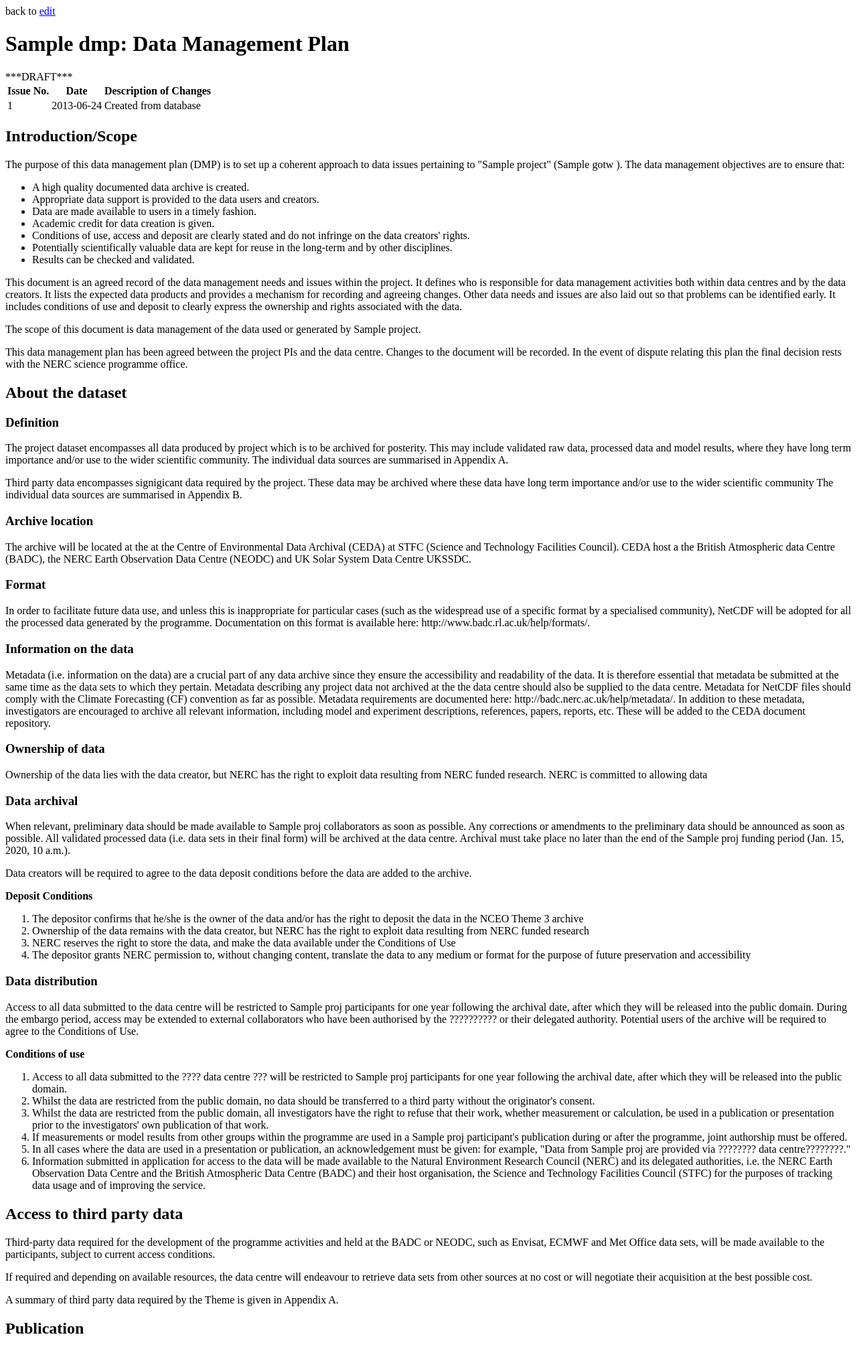
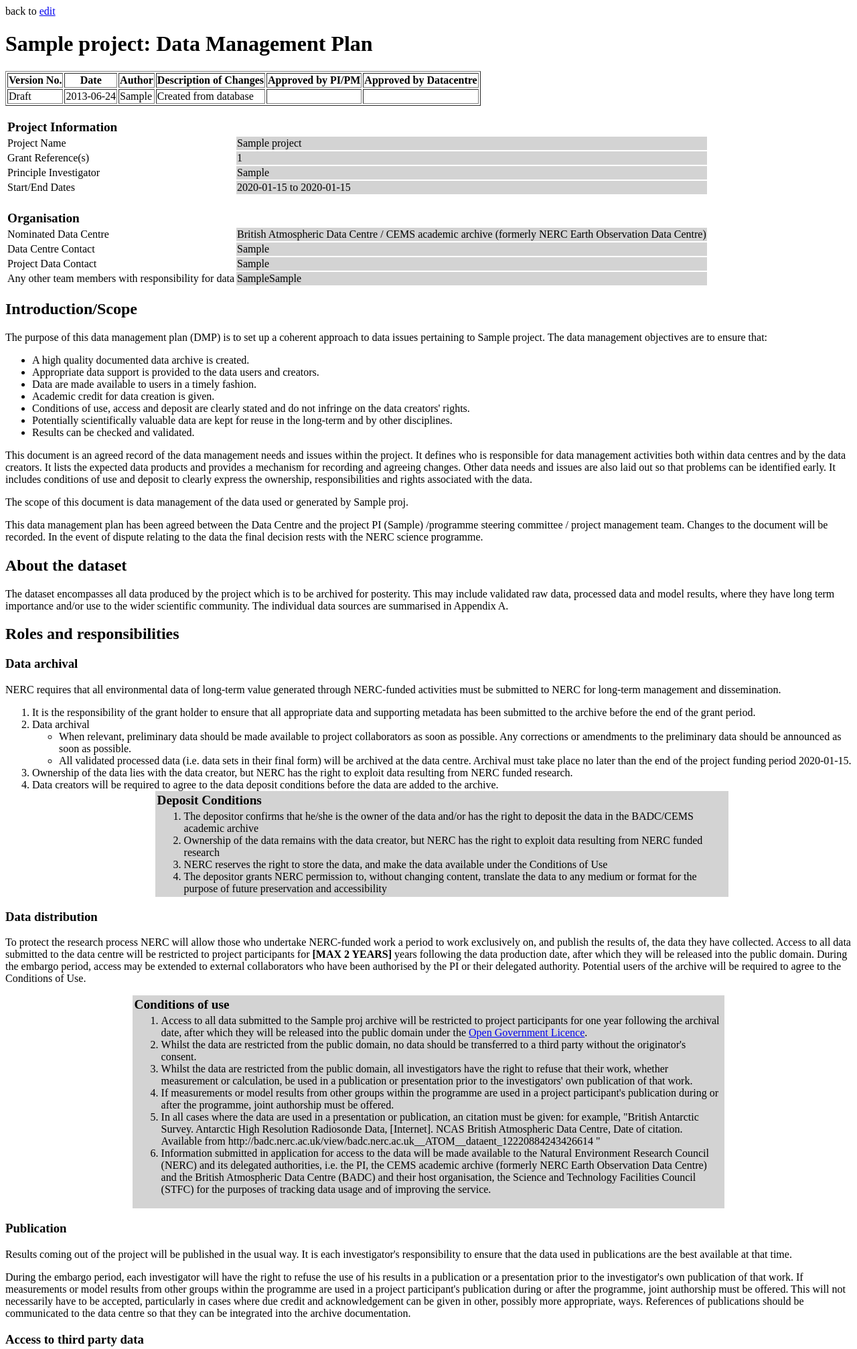
Before and after one commit to cedadev/cedainfodb, a Django app: template cedainfo/dmp/templates/dmp/dmp_draft.html in a window 1280 px wide. Shown: the top 2014 px of the page at 67% size. Run offline with Django 3.2, Linux system fonts and the light colour scheme; the template is opened without the code that fills it: most values are stand-ins (such as "Sample title", 1, 10 or a date in 2020).

Commit message:
updated dmp template
git-svn-id: http://team.ceda.ac.uk/svn/ceda/ceda_software/cedainfodb/django/trunk@12393 a6d0c4e4-8e0a-0410-98ec-c2d9f1a29e40

```diff
--- a/cedainfo/dmp/models.py
+++ b/cedainfo/dmp/models.py
@@ -24,6 +24,7 @@ class Project(models.Model):
     date_added = models.DateTimeField(auto_now_add=True)
     desc = models.TextField(blank=True, null=True)
     notes = models.TextField(blank=True, null=True)
+    data_activities = models.TextField(blank=True, null=True, help_text="Short description of data generation activities. eg Data will be collected by FAAM aircraft/ground instruments. Are there intensive measurement campaigns?")
     startdate = models.DateField(blank=True, null=True)
     enddate = models.DateField(blank=True, null=True)
     sciSupContact = models.ForeignKey(User, help_text="CEDA person contact for this Project", blank=True, null=True)
--- a/cedainfo/dmp/templates/dmp/dmp_draft.html
+++ b/cedainfo/dmp/templates/dmp/dmp_draft.html
@@ -1,24 +1,47 @@
 
+
+<html>
+<head>
+</head>
+<body>
 back to <a href="/admin/dmp/project/{{ project.id }}">edit</a>
 
 
-<h1>{{ dmp.title }}: Data Management Plan</h1>
+<h1>{{project.title}}: Data Management Plan</h1>
 
-***DRAFT***
+
+
+<table border=1>
+<tr><th>Version No.</th><th>Date</th><th>Author</th><th>Description of Changes</th><th>Approved by PI/PM</th><th>Approved by Datacentre</th></tr>
+<tr><td>Draft</td><td>{% now "Y-m-d" %}</td><td>{{project.sciSupContact}}</td><td>Created from database</td><td>&nbsp</td><td>&nbsp</td></tr>
+</table>
+<br>
+
+
+
 
 <table>
-<tr><th>Issue No.</th><th>Date</th><th>Description of Changes</th></tr>
-<tr><td>1</td><td>{% now "Y-m-d" %}</td><td>Created from database</td></tr>
+<tr><td colspan=2 style='font-size:larger'><b>Project Information</b></td></tr>
+<tr><td>Project Name</td><td BGCOLOR='lightgrey'>{{ project.title }}</td></tr>
+<tr><td>Grant Reference(s)</td><td BGCOLOR='lightgrey'>{% for grant in project.grants %}{{ grant.number }} {% endfor %}</td></tr>
+<tr><td>Principle Investigator</td><td BGCOLOR='lightgrey'>{{ project.PI }}</td></tr>
+<tr><td>Start/End Dates</td><td BGCOLOR='lightgrey'>{{ project.startdate }} to {{ project.enddate }}</td></tr>
+
+<tr><td colspan=2>&nbsp</td></tr>
+<tr><td colspan=2 style='font-size:larger'><b>Organisation</b></td></tr>
+
+<tr><td>Nominated Data Centre</td><td BGCOLOR='lightgrey'>British Atmospheric Data Centre / CEMS academic archive (formerly NERC Earth Observation Data Centre)</td></tr>
+<tr><td>Data Centre Contact</td><td BGCOLOR='lightgrey'>{{project.sciSupContact}}</td></tr>
+<tr><td>Project Data Contact</td><td BGCOLOR='lightgrey'>{{ project.PI }}</td></tr>
+<tr><td>Any other team members with responsibility for data</td><td BGCOLOR='lightgrey'>{{ project.Contact1 }}{{ project.Contact2 }}</td></tr>
 </table>
-
-
 
 
 <h2>Introduction/Scope </h2>
 
 
 <p>The purpose of this data management plan (DMP) is to set up a coherent approach to data issues
-pertaining to "{{ project.title }}" ({% for g in project.grants %}{{g.gotw|safe}} {%endfor%}). The data management objectives are to ensure that:</p>
+pertaining to {{ project.title }}. The data management objectives are to ensure that:</p>
 <ul>
  <li>A high quality documented data archive is created.</li>
  <li>Appropriate data support is provided to the data users and creators.</li>
@@ -33,45 +56,163 @@ pertaining to "{{ project.title }}" ({% for g in project.grants %}{{g.gotw|safe}
 It defines who is responsible for data management activities both within data centres and by the data creators.
 It lists the expected data products and provides a mechanism for recording and agreeing changes.
 Other data needs and issues are also laid out so that problems can be identified early.
-It includes conditions of use and deposit to clearly express the ownership
+It includes conditions of use and deposit to clearly express the ownership, responsibilities
 and rights associated with the data.</p>
 
-<p>The scope of this document is data management of the data used or generated by {{ project.title }}.  </p>
+<p>The scope of this document is data management of the data used or generated by {{proj.title}}.
+</p>
 
-<p>This data management plan has been agreed between the project PIs and the data centre.
-Changes to the document will be recorded. In the event of dispute relating this plan
-the final decision rests with the NERC science programme office.
+<p>This data management plan has been agreed between the Data Centre and the </b>project PI ({{ project.PI }}) /programme steering committee / project management team</b>.
+Changes to the document will be recorded. In the event of dispute relating to the data the final decision rests with the NERC science programme. </p>
+
 
 <h2> About the dataset</h2>
 
-<h3>Definition</h3>
-
-<p>The project dataset encompasses all data produced by project which is to be
+<p>The dataset encompasses all data produced by the project which is to be
 archived for posterity. This may include validated raw data, processed data and model results,
 where they have long term importance and/or use to the wider scientific community.
 The individual data sources are summarised in Appendix A.</p>
 
-<p>Third party data encompasses signigicant data required by the project. These data may be
-archived where these data have long term importance and/or use to the wider scientific community
-The individual data sources are summarised in Appendix B.</p>
+<h2> Roles and responsibilities</h2>
 
-<h3>Archive location</h3>
-<p>The archive will be located at the at the
-Centre of Environmental Data Archival (CEDA) at STFC (Science and Technology Facilities Council).
-CEDA host a the British Atmospheric data Centre (BADC), the NERC Earth
-Observation Data Centre (NEODC) and UK Solar System Data Centre UKSSDC.</p>
+<h3>Data archival</h3>
+NERC requires that all environmental data of long-term value generated through NERC-funded activities must be submitted to NERC for long-term management and dissemination.
+<ol>
+<li>It is the responsibility of the grant holder to ensure that all appropriate data and supporting metadata has been submitted to the archive before the end of the grant period.
 
-<h3>Format</h3>
-<p>In order to facilitate future data use, and unless this is inappropriate for particular
-cases (such as the widespread use of a specific format by a specialised community),
-NetCDF will be adopted for all the processed data generated by the programme.
-Documentation on this format is available here: http://www.badc.rl.ac.uk/help/formats/.</p>
+
+<li>Data archival
+  <ul><li>When relevant, preliminary data should be made available to project
+    collaborators as soon as possible. Any corrections or amendments to the preliminary data
+    should be announced as soon as possible.
+    <li>All validated processed data
+    (i.e. data sets in their final form) will be archived at the data centre. Archival must take
+    place no later than the end of the project funding period {{project.enddate}}.
+  </ul>
+<li>Ownership of the data lies with the data creator, but NERC has the right to exploit data resulting from NERC funded research.
+<li>Data creators will be required to agree to the data deposit conditions before
+the data are added to the archive.
+
+
+<table BGCOLOR='lightgrey' align='center' width="70%">
+<tr><td  style='font-size:larger'><b>Deposit Conditions</b></td></tr>
+<tr><td ><ol>
+<li>The depositor confirms that he/she is the owner of the data and/or has the
+right to deposit the data in the BADC/CEMS academic archive</li>
+<li>Ownership of the data remains with the data creator, but NERC has the right
+to exploit data resulting from NERC funded research</li>
+<li>NERC reserves the right to store the data, and make the data available under
+the Conditions of Use</li>
+<li>The depositor grants NERC permission to, without changing content, translate the data to
+any medium or format for the purpose of future preservation and accessibility</li>
+</ol>
+</td></tr>
+</table>
+
+</ol>
+<h3>Data distribution</h3>
+<p>
+To protect the research process NERC will allow those who undertake NERC-funded work a period to work exclusively on, and publish the results of,
+the data they have collected.  Access to all data submitted to the data centre will be restricted to project
+participants for <b>[MAX 2 YEARS]</b> years following the data production date, after which they will be released
+into the public domain. During the embargo period, access may be extended to external
+collaborators who have been authorised by the PI or their delegated authority.
+Potential users of the archive will be required to agree to the Conditions of Use.</p>
+
+<table BGCOLOR='lightgrey' align='center' width="70%" >
+<tr><td  style='font-size:larger'><b>Conditions of use</b></td></tr>
+<tr><td ><ol>
+<li>Access to all data submitted to the {{proj.title}} archive will be restricted
+to project participants for one year following the archival date, after which
+they will be released into the public domain under the
+<a href="http://www.nationalarchives.gov.uk/doc/open-government-licence/">Open Government Licence</a>.</li>
+<li>Whilst the data are restricted from the public domain, no data should be transferred
+to a third party without the originator's consent.</li>
+<li>Whilst the data are restricted from the public domain, all investigators have the
+right to refuse that their work, whether measurement or calculation, be used in a
+publication or presentation prior to the investigators' own publication of that work.</li>
+<li>If measurements or model results from other groups within the programme are used in
+a project participant's publication during or after the programme,
+joint authorship must be offered. </li>
+<li>In all cases where the data are used in a presentation or publication,
+an citation  must be given: for example, "British Antarctic Survey. Antarctic High Resolution Radiosonde Data, [Internet].
+NCAS British Atmospheric Data Centre, Date of citation. Available from http://badc.nerc.ac.uk/view/badc.nerc.ac.uk__ATOM__dataent_12220884243426614 " </li>
+<li>Information submitted in application for access to the data will be made available
+to the Natural Environment Research Council (NERC) and its delegated authorities,
+i.e. the PI, the CEMS academic archive (formerly NERC Earth Observation Data Centre) and the
+British Atmospheric Data Centre (BADC) and their host organisation,
+the Science and Technology Facilities Council (STFC) for the purposes of tracking data usage
+and of improving the service. </li>
+</ol>
+
+</td></tr>
+</table>
+
+<h3>Publication</h3>
+<p>Results coming out of the project will be published in the usual way.
+It is each investigator's responsibility to ensure that the data used in publications are the
+best available at that time.</p>
+<p>During the embargo period, each investigator will have the right to refuse the use of his
+results in a publication or a presentation prior to the investigator's own publication of
+that work. If measurements or model results from other groups within the programme are used in
+a project participant's publication during or after the programme, joint authorship
+must be offered. This will not necessarily have to be accepted, particularly in cases
+where due credit and acknowledgement can be given in other, possibly more appropriate,
+ways. References of publications should be communicated to the data centre so that they can be
+integrated into the archive documentation.</p>
+
+<h3>Access to third party data</h3>
+<p>Third-party data required for the development of the programme activities and held at
+the BADC or CEMS academic archive, such as Envisat, ECMWF and Met Office data sets, will be made available
+to the participants, subject to current access conditions.</p>
+<p>If required and depending on available resources, the data centre
+will endeavour to retrieve data sets
+from other sources at no cost or will negotiate their acquisition at the best possible cost.</p>
+<p>A summary of third party data required by the project is given in Appendix B.</p>
+
+<h3>Communication between the data centre and project participants</h3>
+<p>A dataset catalogue record  will be set up at data centre. This will be the
+gateway to all project data and metadata, and to all relevant information and links.
+The web page will be the primary source of information regarding the data archive
+and will be updated as new information is available. </p>
+
+<h3>Support to scientists</h3>
+The data centre will provide assistance with format and metadata issues,
+as well as a helpdesk to handle queries from data users and providers.
+
+<h3>Archive Location, Security and Backup</h3>
+<p>The archive will be located at the British Atmospheric Data Centre / CEMS academic archive, part of the
+Centre of Environmental Data Archival (CEDA) at STFC (Science and Technology Facilities Council). Data will be stored online
+and accessible to users as per the conditions of use stated above. Data will be curated and backed up according to current data centre practices</p>
+
+<h2>Data Generation Activities</h2>
+<p>{{project.data_activities}}</p>
+	</p>
+<p>The individual data sources are summarised in Appendix A.</p>
+
+<h2> In-Project Data Management Approach</h2>
+
+<p>Until the data are supplied to the data centre, the project team are responsible for storing the collected data securely. General advice includes:</p>
+<ul>
+<li>	Keep updated anti-virus protection on every computer. </li>
+<li>	Use appropriate descriptive file names to avoid over-writing or mixing up results.</li>
+<li>	Record all relevant metadata at the same time as the data - it can be hard to remember specifics after the event.</li>
+<li>	Record the original creation date and time for files on your systems. </li>
+<li>	Version control -  keep track of authorship and changes made to data files. </li>
+<li>	Lab notebooks should be stored in a safe place.</li>
+<li>	Data files should be backed up regularly and the backup data stored in a secure place physically removed from the original data.</li>
+<li>	Samples should be appropriately saved so they will not degrade over time.</li>
+</ul>
+
+
+
+<h2> Metadata and Documentation</h2>
 
 <h3>Information on the data</h3>
 <p>Metadata (i.e. information on the data) are a crucial part of any data archive since
-they ensure the accessibility and readability of the data. It is therefore essential
+they ensure the discoverability, accessibility and readability of the data. It is therefore essential
 that metadata be submitted at the same time as the data sets to which they pertain.
-Metadata describing any project data not archived at the the data centre should also
+Metadata describing any project data not archived at the data centre should also
 be supplied to the data centre. Metadata for NetCDF files should comply with the
 Climate Forecasting (CF) convention as far as possible. Metadata requirements are
 documented here: http://badc.nerc.ac.uk/help/metadata/.
@@ -79,136 +220,110 @@ In addition to these metadata, investigators are encouraged to archive all relev
 information, including model and experiment descriptions, references, papers, reports, etc.
 These will be added to the CEDA document repository. </p>
 
-<h3>Ownership of data</h3>
-<p>Ownership of the data lies with the data creator,
-but NERC has the right to exploit data resulting from NERC funded research. NERC is
-committed to allowing data  </p>
+<h2> Data Quality</h2>
+<p>Data should normally be submitted to the data centre ready to archive and the quality level
+indicated within the data or accompanying metadata. </p>
+<p>The BADC encourages data suppliers to follow the BADC file name convention whenever
+possible. Details on the BADC filename convention are available at http://badc.nerc.ac.uk/help/file_naming.html</p>
 
-<h3>Data archival</h3>
-<p>When relevant, preliminary data should be made available to {{ proj.title }}
-collaborators as soon as possible. Any corrections or amendments to the preliminary data
-should be announced as soon as possible. All validated processed data
-(i.e. data sets in their final form) will be archived at the data centre. Archival must take
-place no later than the end of the {{ proj.title }} funding period ({{ proj.EndDate }}).</p>
 
-<p>Data creators will be required to agree to the data deposit conditions before
-the data are added to the archive.</p>
+<p>In order to facilitate future data use, and unless this is inappropriate for particular
+cases (such as the widespread use of a specific format by a specialised community),
+NetCDF will be adopted for all the processed data generated by the programme.
+Documentation on this format is available here: http://www.badc.rl.ac.uk/help/formats/.</p>
 
-<b>Deposit Conditions</b>
-<ol>
-<li>The depositor confirms that he/she is the owner of the data and/or has the
-right to deposit the data in the NCEO Theme 3 archive</li>
-<li>Ownership of the data remains with the data creator, but NERC has the right
-to exploit data resulting from NERC funded research</li>
-<li>NERC reserves the right to store the data, and make the data available under
-the Conditions of Use</li>
-<li>The depositor grants NERC permission to, without changing content, translate the data to
-any medium or format for the purpose of future preservation and accessibility</li>
-</ol>
 
-<h3>Data distribution</h3>
-<p>Access to all data submitted to the data centre will be restricted to {{ proj.title }}
-participants for one year following the archival date, after which they will be released
-into the public domain. During the embargo period, access may be extended to external
-collaborators who have been authorised by the ?????????? or their delegated authority.
-Potential users of the archive will be required to agree to the Conditions of Use.</p>
 
-<b>Conditions of use</b>
-<ol>
-<li>Access to all data submitted to the ???? data centre ??? will be restricted
-to {{ proj.title }} participants for one year following the archival date, after which
-they will be released into the public domain.</li>
-<li>Whilst the data are restricted from the public domain, no data should be transferred
-to a third party without the originator's consent.</li>
-<li>Whilst the data are restricted from the public domain, all investigators have the
-right to refuse that their work, whether measurement or calculation, be used in a
-publication or presentation prior to the investigators' own publication of that work.</li>
-<li>If measurements or model results from other groups within the programme are used in
-a {{ proj.title }} participant's publication during or after the programme,
-joint authorship must be offered. </li>
-<li>In all cases where the data are used in a presentation or publication,
-an acknowledgement must be given: for example, "Data from {{ proj.title }} are
-provided via ???????? data centre????????." </li>
-<li>Information submitted in application for access to the data will be made available
-to the Natural Environment Research Council (NERC) and its delegated authorities,
-i.e. the NERC Earth Observation Data Centre and the
-British Atmospheric Data Centre (BADC) and their host organisation,
-the Science and Technology Facilities Council (STFC) for the purposes of tracking data usage
-and of improving the service. </li>
-</ol>
+<h2> Exceptions or Additional Services</h2>
+<p><b>[Note and additional services here - eg workspaces, email lists etc]</b></p>
 
-<h2>Access to third party data</h2>
-<p>Third-party data required for the development of the programme activities and held at
-the BADC or NEODC, such as Envisat, ECMWF and Met Office data sets, will be made available
-to the participants, subject to current access conditions.</p>
-<p>If required and depending on available resources, the data centre
-will endeavour to retrieve data sets
-from other sources at no cost or will negotiate their acquisition at the best possible cost.</p>
-<p>A summary of third party data required by the Theme is given in Appendix A.</p>
 
-<h2>Publication</h2>
-<p>Results coming out of the {{ proj.title }} will be published in the usual way.
-It is each investigator's responsibility to ensure that the data used in publications are the
-best available at that time.</p>
-<p>During the embargo period, each investigator will have the right to refuse the use of his
-results in a publication or a presentation prior to the investigator's own publication of
-that work. If measurements or model results from other groups within the programme are used in
-a {{ proj.title }} participant's publication during or after the programme, joint authorship
-must be offered. This will not necessarily have to be accepted, particularly in cases
-where due credit and acknowledgement can be given in other, possibly more appropriate,
-ways. References of publications should be communicated to the data centre so that they can be
-integrated into the {{ proj.title }} archive documentation.</p>
 
-<h2>Communication between the data centre and {{ proj.title }} participants</h2>
-<p>A dataset web page for {{ proj.title }} will be set up at data centre. This will be the
-gateway to all {{ proj.title }} data and metadata, and to all relevant information and links.
-The web page will be the primary source of information regarding the {{ proj.title }} archive
-and will be updated as new information is available. </p>
 
-<h2>Support to scientists</h2>
-The data centre will provide assistance with format and metadata issues,
-as well as a helpdesk to handle queries from data users and providers.
 
 <hr/>
-<h2>Appendix A: Output Data</h2>
+<h1>Appendix A: Output data</h1>
 
-{% if data_list %}
+{% if project.data_outputs %}
+
 	<table border=2>
 	    <tr>
-	        <th>Data Product</th>
+	        <th>Title</th>
 		<th>Contact</th>
 		<th>Data Volume (TB)</th>
 		<th>Delivery date</th>
-		<th>Issues</th>
 		<th>Preservation plan</th>
+		<th>description</th>
 	    </tr>
 
-         {% for data in data_list %}
+         {% for data in project.data_outputs %}
 	        <tr>
-		    <td>{{ data.DPT }}</td>
+		    <td>{{ data.title }}</td>
 		    <td>{{ data.contact1 }}</td>
-		    <td>{{ data.datavol }}</td>
+		    <td>{{ data.datavol|filesizeformat }}&nbsp</td>
 		    <td>{{ data.deliverydate }}</td>
-		    <td>{{ data.format }} {{ data.ipr }} {{ data.versions }}</td>
-		    <td>{{ data.preservation }}</td>
+		    <td>{{ data.preservation_plan }}</td>
+		    <td>{{ data.desc }}</td>
 		</tr>
         {% endfor %}
         </table>
 
-
-
 {% else %}
-    <p>No data.</p>
+    <p>No outputs expected for this project.</p>
 {% endif %}
 
 
 
+  <hr/>
 
-<h2>Appendix B: Services and third party data</h2>
+<h1>Appendix B: Services and third party data</h1>
+
+{% if project.services %}
+<h2>Services</h2>
+<p>{{project.services}}</p>
+{% endif %}
+
+{% if project.third_party_data%}
+<h2>Third party/existing datasets</h2>
+
+Data required by the project.
+
+ 	<table border=2>
+	    <tr>
+	        <th>3rd Party Dataset Name</th>
+		<th>Contact</th>
+		<th>Location</th>
+		<th>Contents</th>
+		<th>Responsibility</th>
+		<th>Comments</th>
+	    </tr>
+
+	        <tr>
+		    <td>name of dataset</td>
+		    <td>Name of contact for dataset</td>
+		    <td>Where it is stored</td>
+		    <td>Brief description</td>
+		    <td>Who is responsible for sourcing the dataset</td>
+		    <td>Any additional information (eg licence or use restrictions)</td>
+		</tr>
+                {% for tpdata in project.third_party_data.all %}
+ 	        <tr>
+		    <td>{{ tpdata.title}}</td>
+		    <td>{{ tpdata.title}}</td>
+		    <td>.</td>
+		    <td>{{ tpdata.desc}}</td>
+		    <td>.</td>
+		    <td>.</td>
+		    <td>.</td>
+		</tr>
+                {%endfor%}
+
+        </table>
 
 
- <h3>Third party data</h3>
-    <p>{{ proj.thirdpartydata }}</p>
- <h3>Additional Services</h3>
-    <p>{{ proj.services }}</p>
-          <p><b>Services:</b> {{ proj.services }}</p>
+{% endif %}
+
+
+
+    </body>
+    </html>
--- a/cedainfo/dmp/templates/dmp/vmreg.html
+++ b/cedainfo/dmp/templates/dmp/vmreg.html
@@ -8,7 +8,7 @@
 
 
 
-<h1>Project for review my {{user}}</h1>
+<h1>Group Virtual Machines and Workspaces on JASMIN/CEMS</h1>
 
 <table>
 <tr>
```
